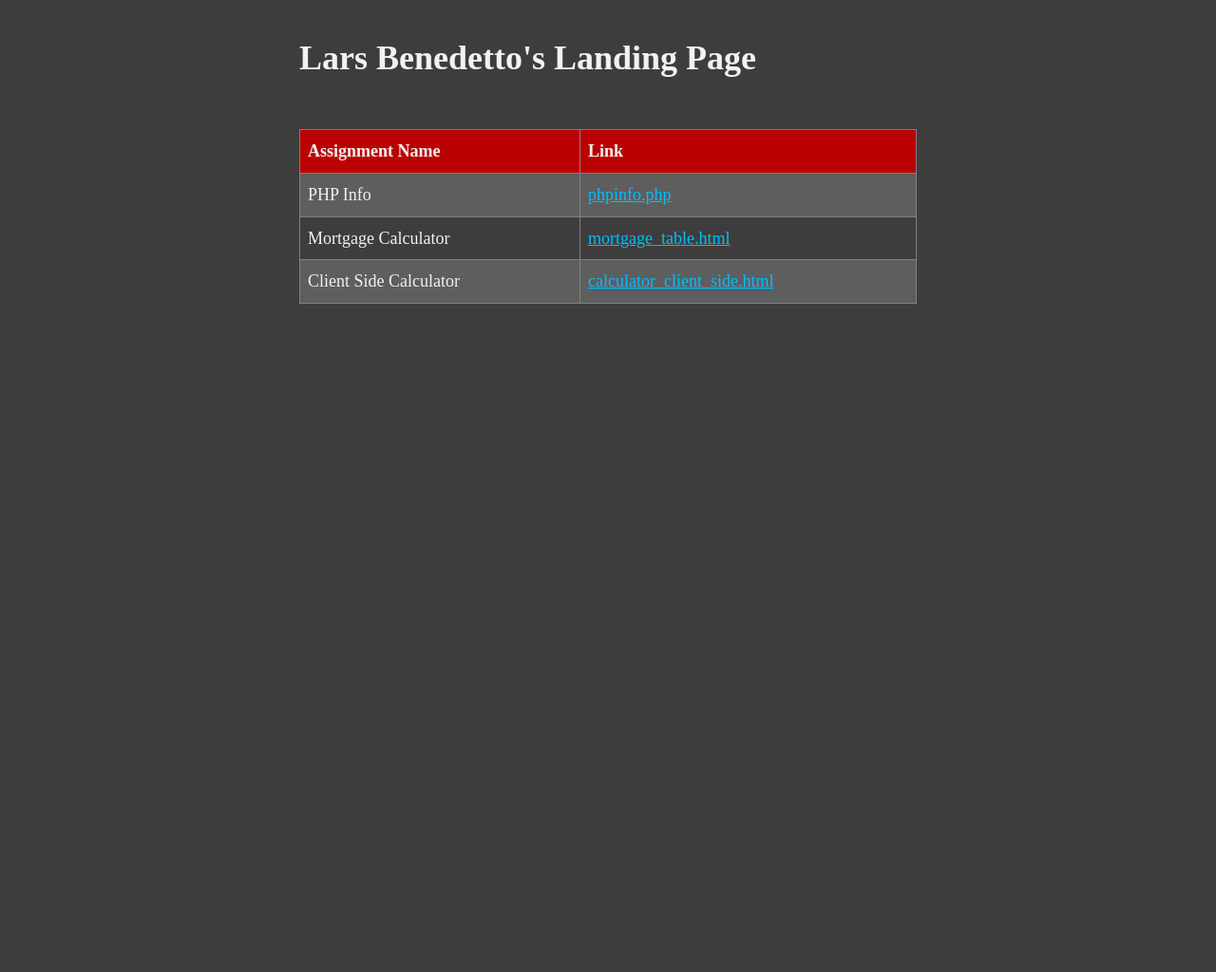
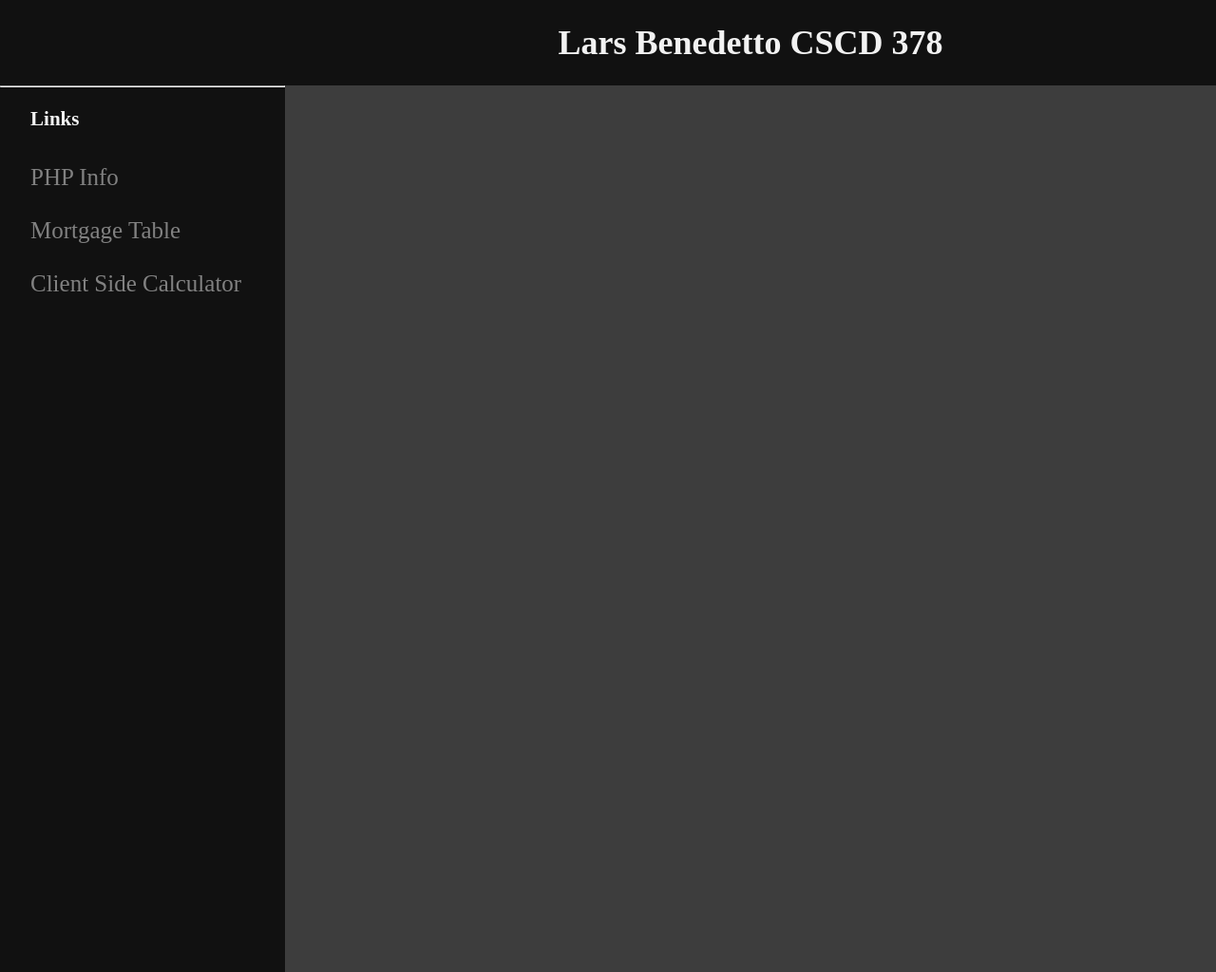
Before and after one commit to lbenedetto/EWU-CS, a PHP site: page / in a window 1280 px wide. Shown: the whole page at 95% size. Run offline with PHP 8.4, Linux system fonts and the light colour scheme; some libraries are stand-ins or nearby versions.

Commit message:
Added header bar, converted to tabs

```diff
--- a/CSCD-378 - Web Development/1-Javascript-Mortgage-Calculator/calc.js
+++ b/CSCD-378 - Web Development/1-Javascript-Mortgage-Calculator/calc.js
@@ -4,7 +4,7 @@ function calculateMortgage() {
 	var payment = parseFloat(document.getElementById("payment").value);
 	var table = document.getElementById("outputTable");
 
-    while(table.rows.length > 1) {
+	while (table.rows.length > 1) {
 		table.deleteRow(1);
 	}
 
@@ -31,6 +31,7 @@ function calculateMortgage() {
 		i++;
 	}
 }
+
 function insertRows(table, i, principle, monthlyInterest, payment, balance) {
 	var row = table.insertRow(i);
 	row.insertCell(0).innerHTML = "$" + principle.toFixed(2).toString();
--- a/CSCD-378 - Web Development/1-Javascript-Mortgage-Calculator/index.html
+++ b/CSCD-378 - Web Development/1-Javascript-Mortgage-Calculator/index.html
@@ -2,9 +2,10 @@
 <html>
 <head>
 	<title>Mortgage Calculator</title>
-    <LINK href="../global.css" rel = "stylesheet" type="text/css">
+	<LINK href="../global.css" rel="stylesheet" type="text/css">
 </head>
 <body>
+<h2>Mortgage Calculator</h2>
 <table border='0'>
 	<tr>
 		<td>Principal:</td>
--- a/CSCD-378 - Web Development/2-Client-Side-Calculator/calc.js
+++ b/CSCD-378 - Web Development/2-Client-Side-Calculator/calc.js
@@ -12,7 +12,7 @@ function init() {
 function num() {
 	var input = $(this).text().toString();
 	var expr = /[%\/*\-+]/;
-	if(expr.test(out.val().toString())){
+	if (expr.test(out.val().toString())) {
 		clearText();
 	}
 	if (input === ".") {
@@ -43,11 +43,12 @@ function special() {
 			setText(out.val() * -1);
 			break;
 		case "1/x":
-			setText(1/out.val());
+			setText(1 / out.val());
 			break;
 		case "=":
 			var expr = sessionStorage.reg + out.val();
 			setText(eval(expr));
+			sessionStorage.reg = "";
 			break;
 	}
 }
--- a/CSCD-378 - Web Development/global.css
+++ b/CSCD-378 - Web Development/global.css
@@ -1,11 +1,8 @@
 body {
     background-color: #3d3d3d;
-    max-width: 650px;
     color: #f2f2f2;
-    margin: 40px auto;
     line-height: 1.6;
     font-size: 18px;
-    padding: 0 10px
 }
 
 h1, h2, h3 {
@@ -34,7 +31,7 @@ input[type=button] {
 
 .prettyTable {
     border-collapse: collapse;
-    width: 100%;
+    max-width: 650px;
 }
 
 .prettyTable th, td {
--- a/CSCD-378 - Web Development/index.html
+++ b/CSCD-378 - Web Development/index.html
@@ -1,34 +1,68 @@
 <!DOCTYPE html>
 <html>
 <head>
-    <title>Lars Benedetto</title>
-    <LINK href="global.css" rel="stylesheet" type="text/css">
+	<title>Lars Benedetto</title>
+	<LINK href="global.css" rel="stylesheet" type="text/css">
+	<style type="text/css">
+		body {
+			margin: 0;
+		}
+
+		.topBar {
+			background-color: #111;
+			height: 90px;
+			margin-left: 300px;
+			overflow: hidden;
+		}
+
+		h3 {
+			padding-left: 32px;
+		}
+
+		/* The side navigation menu */
+		.sidenav {
+			height: 100%; /* 100% Full-height */
+			width: 300px;
+			position: fixed; /* Stay in place */
+			z-index: -1; /* Stay on top */
+			top: 0;
+			left: 0;
+			background-color: #111; /* Black*/
+			overflow-x: hidden; /* Disable horizontal scroll */
+			padding-top: 81px; /* Place content 60px from the top */
+			transition: 0.5s; /* 0.5 second transition effect to slide in the sidenav */
+		}
+
+		/* The navigation menu links */
+		.sidenav a {
+			padding: 8px 32px 8px 32px;
+			text-decoration: none;
+			font-size: 25px;
+			color: #818181;
+			display: block;
+			transition: 0.3s
+		}
+
+		/* When you mouse over the navigation links, change their color */
+		.sidenav a:hover, .offcanvas a:focus {
+			color: #f1f1f1;
+		}
+	</style>
 </head>
-<body>
-<h1>Lars Benedetto's Landing Page</h1><br/>
-<table border="1" class="prettyTable">
-    <tr>
-        <th>Assignment Name</th>
-        <th>Link</th>
-    </tr>
-    <tr>
-        <td>PHP Info</td>
-        <td>
-            <a href="./phpinfo/phpinfo.php">phpinfo.php</a>
-        </td>
-    </tr>
-    <tr>
-        <td>Mortgage Calculator</td>
-        <td>
-            <a href="./1-Javascript-Mortgage-Calculator">mortgage_table.html</a>
-        </td>
-    </tr>
-    <tr>
-        <td>Client Side Calculator</td>
-        <td>
-            <a href="./2-Client-Side-Calculator">calculator_client_side.html</a>
-        </td>
-    </tr>
-</table>
+<body id="main">
+<div class="topBar">
+	<h1 align="center">Lars Benedetto CSCD 378</h1><br/>
+</div>
+
+<div class="sidenav">
+	<hr>
+	<h3>Links</h3>
+	<a target="iframe_a" class="nav" href="./phpinfo/phpinfo.php">PHP Info</a>
+	<a target="iframe_a" class="nav" href="./1-Javascript-Mortgage-Calculator">Mortgage Table</a>
+	<a target="iframe_a" class="nav" href="./2-Client-Side-Calculator">Client Side Calculator</a>
+</div>
+<iframe name="iframe_a"
+        style="position:fixed; top:100px; left:300px; bottom:0; right:0; width:100%; height:100%; border:none; margin:64px; padding:0; overflow:hidden;"></iframe>
 </body>
+<script src="https://ajax.googleapis.com/ajax/libs/jquery/3.2.1/jquery.min.js"></script>
 </html>
```
Also changed, not shown: CSCD-378 - Web Development/2-Client-Side-Calculator/index.html (+54 -25 lines). Lines whose indentation alone changed are shown as unchanged.
